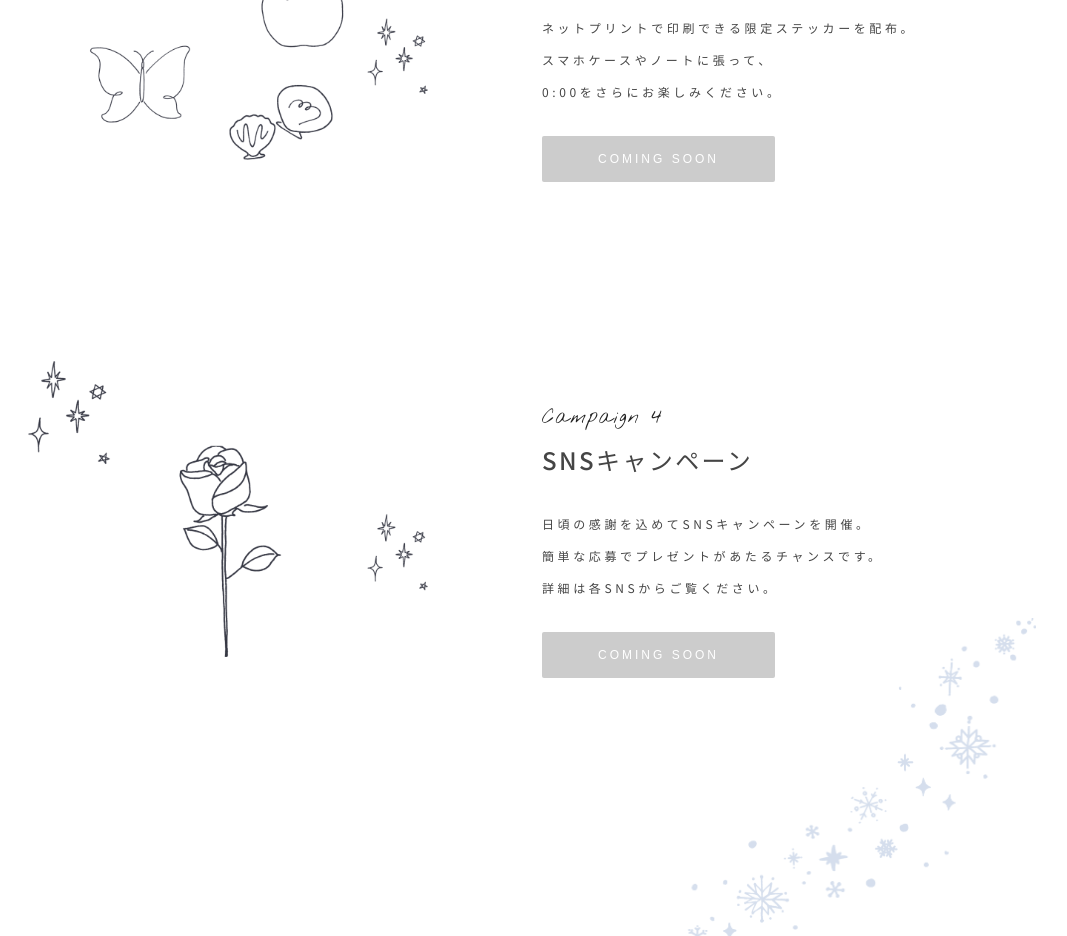
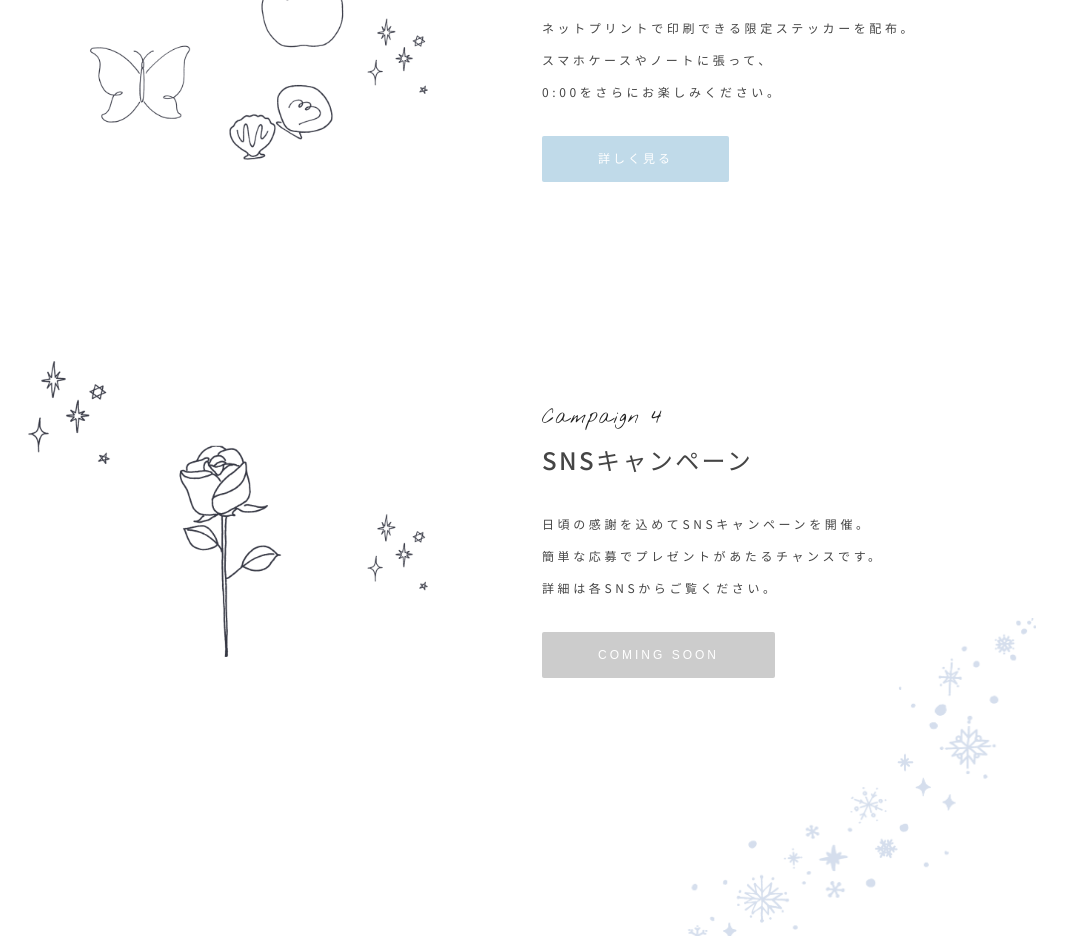
Before and after one commit to yshir/zero3-1st-anniversary, a Next.js app: page / in a window 1280 px wide. Shown: the part 4320-5256 px from the top of the page, without its empty margins (144-1211 px from the left). Built offline with nearby package versions, Linux system fonts and the light colour scheme.

Commit message:
set campaign3 link

```diff
--- a/src/components/Home/index.tsx
+++ b/src/components/Home/index.tsx
@@ -116,7 +116,9 @@ const Component: React.FC<IProps> = ({ className }) => (
           <p>0:00をさらにお楽しみください。</p>
         </div>
         <div className="link">
-          <span className="disable">COMING SOON</span>
+          <a className="active" href="https://zero3.me/posts/a45f684a-2397-43ed-b51a-f04dabcaf92d">
+            詳しく見る
+          </a>
         </div>
       </div>
     </div>
```
Also changed, not shown: 1 other file (tests, documents, lock files or other folders).
